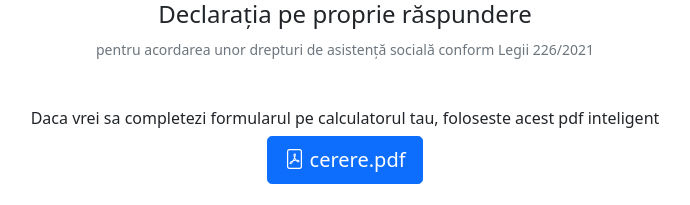
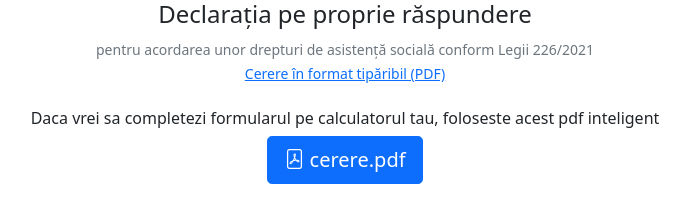
Before and after one commit to gabizz/ajpis2021, a plain HTML site: page index.html in a window 1280 px wide. Shown: the top 205 px of the page, without its empty margins (295-985 px from the left). Drawn offline with nearby package versions, Linux system fonts and the light colour scheme.

Commit message:
adaugat si cererea in format tiparibil

```diff
--- a/index.html
+++ b/index.html
@@ -14,7 +14,10 @@
                 <h4>Declarația pe proprie răspundere </h4>
                 <small class="text-muted">pentru acordarea unor drepturi de asistență socială conform Legii 226/2021</small>
             </div>
+
+                <small><a href = "Cerere-ajutor-incalzire-2021.pdf">Cerere în format tipăribil (PDF)</a></small>
             <br/><br/>
+
             <div class = "h6">
                 Daca vrei sa completezi formularul pe calculatorul tau, foloseste acest pdf inteligent
             </div>
```
